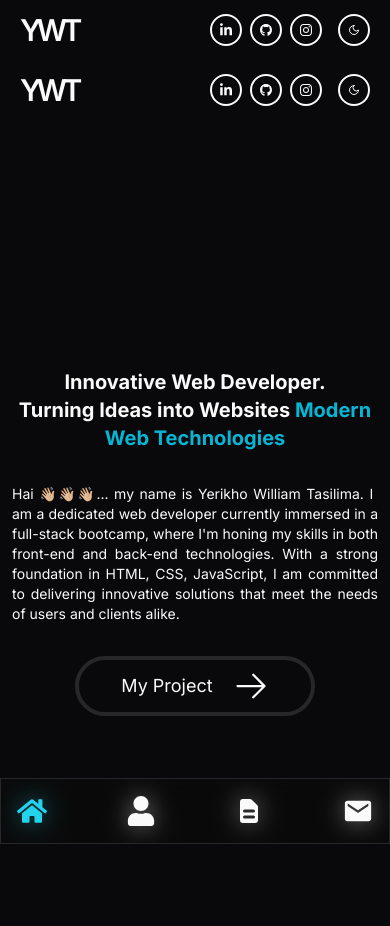
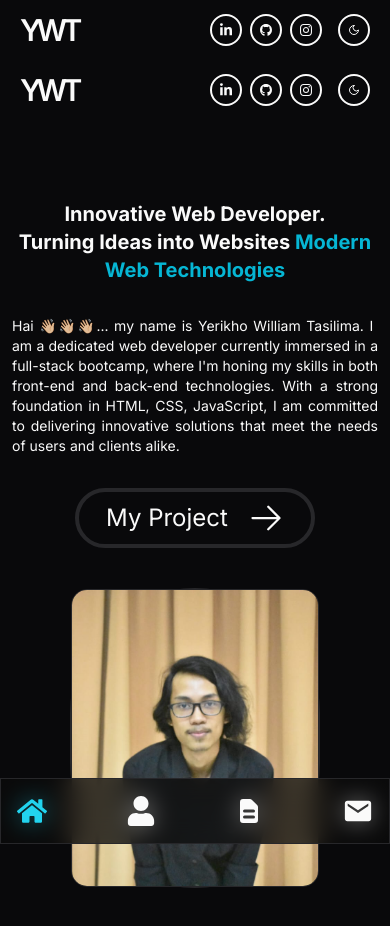
Before and after one commit to yerikhowilliamt/portfolio, a Next.js app: page / in a window 390 px wide. Shown: the top 926 px of the page. Built offline with nearby package versions, Linux system fonts and the light colour scheme.

Commit message:
fix: home page

```diff
--- a/src/app/(pages)/(home)/page.tsx
+++ b/src/app/(pages)/(home)/page.tsx
@@ -1,6 +1,5 @@
 'use client';
 
-/* eslint-disable react/no-unescaped-entities */
 import ProjectButton from '@/components/Elements/ProjectButton/ProjectButton';
 import Main from '@/components/Layouts/Main';
 import { motion } from 'framer-motion';
@@ -9,7 +8,7 @@ import Avatar from '@/components/Elements/Avatar/Avatar';
 export default function Home() {
   return (
     <Main>
-      <div className='flex w-full h-full justify-center xl:pr-20 2xl:pr-24'>
+      <div className='flex flex-col md:flex-row w-full h-full gap-10 lg:gap-0 justify-center xl:pr-20 2xl:pr-24'>
         {/* Text */}
         <div className='relative flex w-full h-full'>
           <div className='w-full static xl:absolute top-0 flex flex-col gap-8 text-center md:text-start'>
@@ -29,14 +28,16 @@ export default function Home() {
               transition={{ ease: 'easeInOut', duration: 1.75 }}
               className='md:max-w-md xl:max-w-4xl mx-auto xl:mx-0 text-sm md:text-base text-justify'
             >
-              Hai 👋🏼👋🏼👋🏼... my name is Yerikho William Tasilima.
-              I am a dedicated web developer currently immersed in a full-stack
+              Hai 👋🏼👋🏼👋🏼... my name is Yerikho William Tasilima. I am a
+              dedicated web developer currently immersed in a full-stack
               bootcamp, where I'm honing my skills in both front-end and
               back-end technologies. With a strong foundation in HTML, CSS,
-              JavaScript, I am committed to delivering
-              innovative solutions that meet the needs of users and clients
-              alike.
+              JavaScript, I am committed to delivering innovative solutions that
+              meet the needs of users and clients alike.
             </motion.p>
+
+            {/* Project Button */}
+            <div>
               <div className='flex justify-center xl:hidden relative'>
                 <ProjectButton />
               </div>
@@ -50,13 +51,14 @@ export default function Home() {
               </motion.div>
             </div>
           </div>
+        </div>
 
         {/* Image */}
         <motion.div
           initial={{ y: 20, opacity: 0 }}
           animate={{ y: 0, opacity: 1 }}
           transition={{ ease: 'easeInOut', duration: 1.75 }}
-          className='relative lg:w-[520px] lg:h-[320px] xl:w-[320px] xl:h-[320px] lg:right-0 hidden lg:block'
+          className='relative mx-auto w-[250px] h-[300px] lg:w-[520px] lg:h-[320px] xl:w-[320px] xl:h-[320px] lg:right-0 md:right-5'
         >
           <Avatar />
         </motion.div>
--- a/src/components/Elements/ProjectButton/ProjectButton.tsx
+++ b/src/components/Elements/ProjectButton/ProjectButton.tsx
@@ -8,7 +8,7 @@ const ProjectButton = () => {
         href={"/project"}
         className="w-60 h-full flex gap-5 py-2 justify-center items-center border-4 rounded-full group"
       >
-        <h1 className="text-lg xl:text-2xl">My Project</h1>
+        <h1 className="text-2xl">My Project</h1>
         <HiArrowRight className="text-4xl group-hover:translate-x-2 transition-all duration-300" />
       </Link>
     </div>
--- a/src/components/Layouts/Main.tsx
+++ b/src/components/Layouts/Main.tsx
@@ -8,7 +8,7 @@ type MainProps = {
 
 const Main = ({children}: MainProps) => {
   return (
-    <main className="w-full min-h-screen flex justify-center items-center px-3 py-20 md:px-24 gap-10">
+    <main className="w-full min-h-screen flex justify-center items-center px-3 py-20 lg:px-24 gap-10">
       {children}
     </main>
   );
```
Lines whose indentation alone changed are shown as unchanged.
